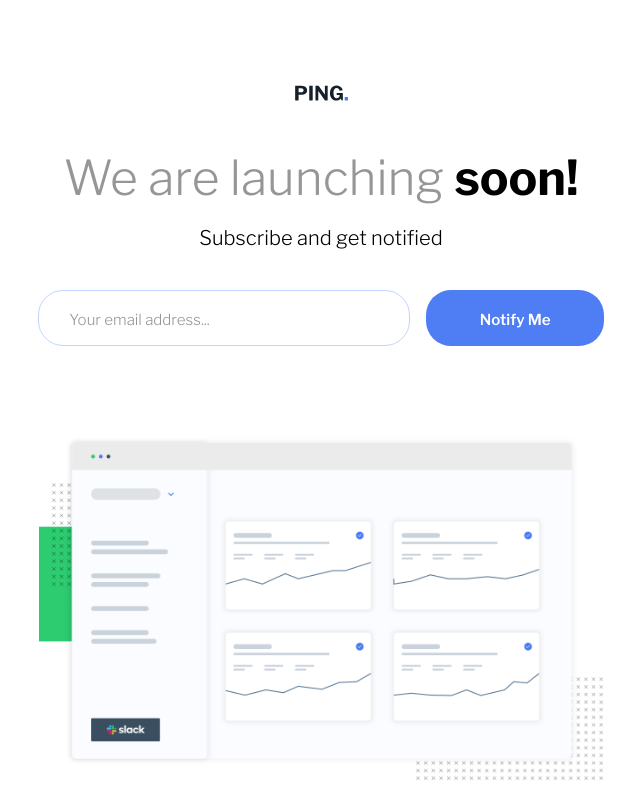
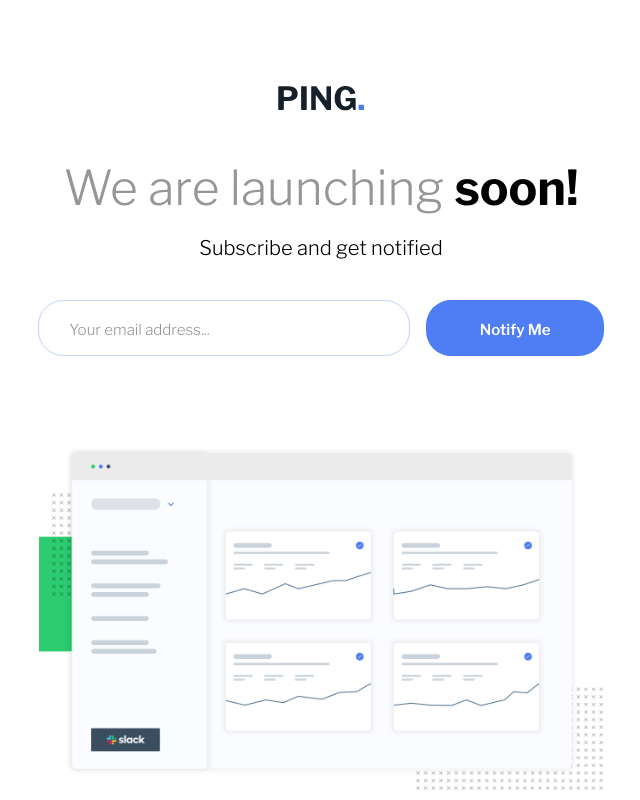
Before and after one commit to ndorph1n/frontend-mentor, a plain HTML site: page ping coming soon page master/index.html in a window 1280 px wide. Shown: the top 800 px of the page, without its empty margins (319-959 px from the left). Drawn offline with nearby package versions, Linux system fonts and the light colour scheme.

Commit message:
Update style.css

```diff
--- a/ping coming soon page master/css/style.css
+++ b/ping coming soon page master/css/style.css
@@ -165,7 +165,7 @@
     /* MEDIUM AND LARGE SCREENS */
     @media (min-width: 576px) {
         .logo {
-            width: 86px;
+            width: 86px !important;
         }
         .section-title {
             font-size: var(--main-font-size-l);
```
